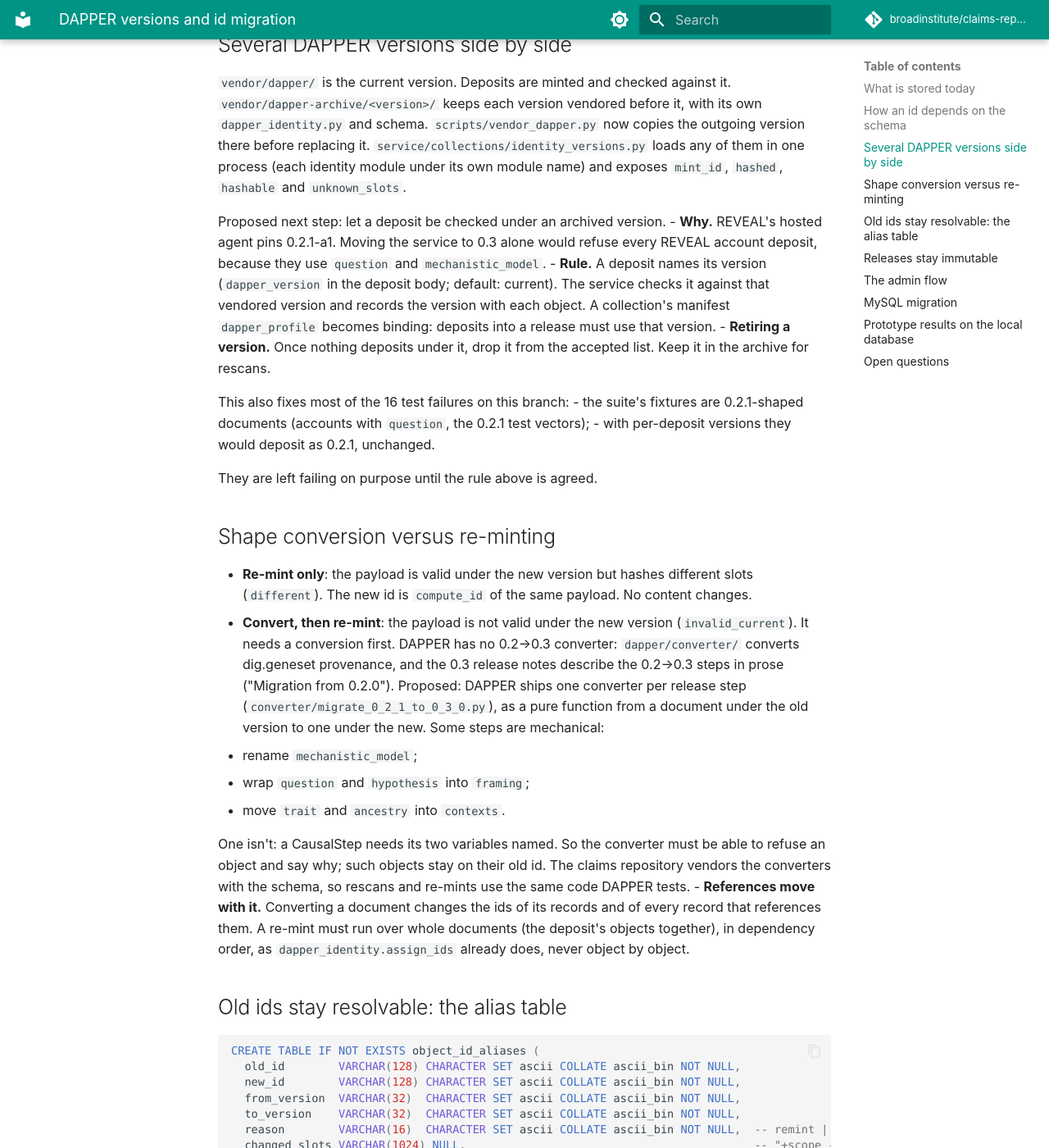
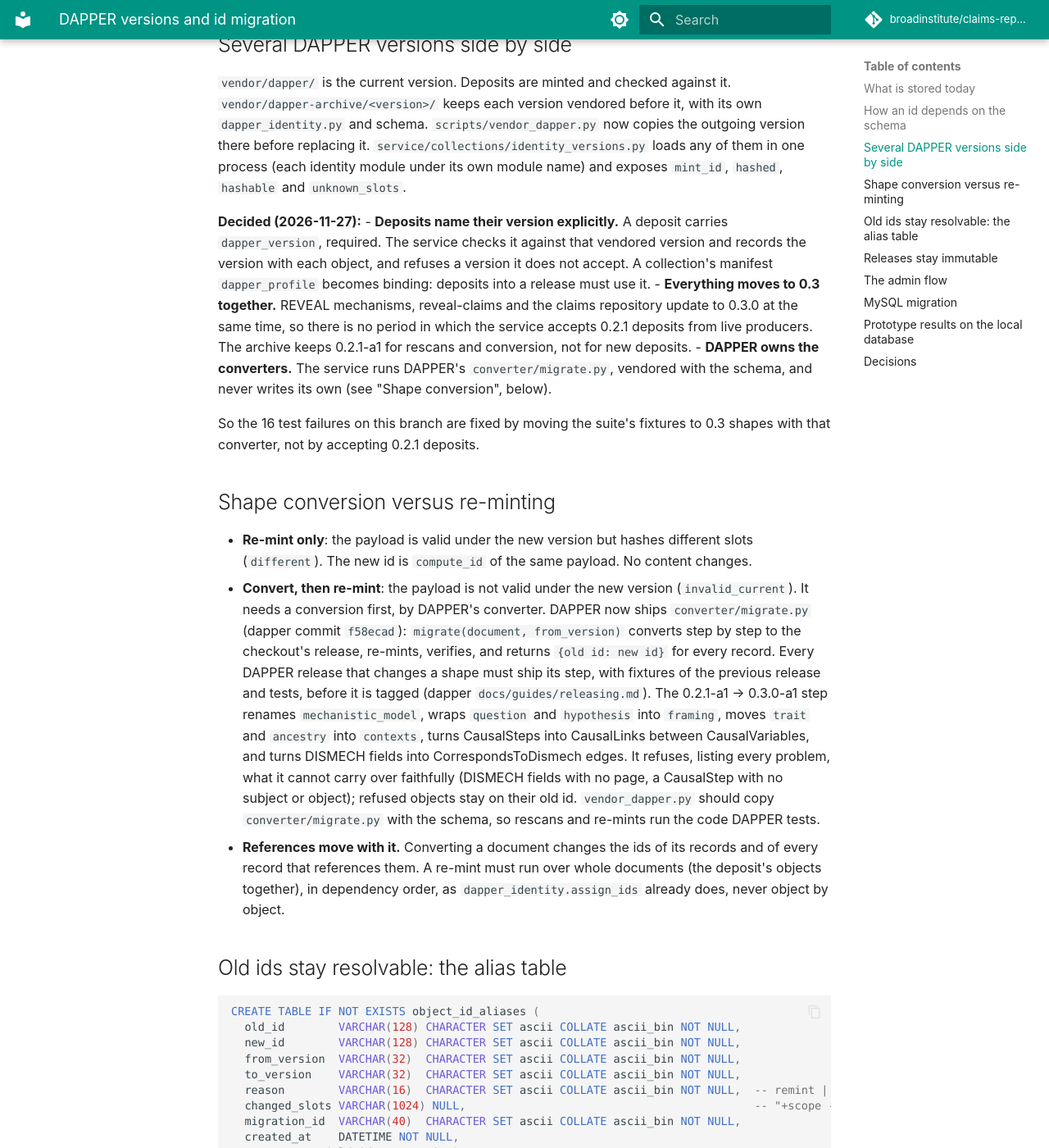
Before and after one commit to broadinstitute/claims-repository, an MkDocs documentation site: the page built from docs/dapper-version-migration.md, in a window 1280 px wide and 1400 px high, scrolled down 1689 px. Shown: the whole window at 82% size. Built offline with MkDocs 1.6.1 and Material for MkDocs 9.7.7, drawn with Linux system fonts in a browser that asks for light colours; comment, search, counter and statistics services are not loaded; some of the changed text lies outside the part shown.

Commit message:
Record the version-migration decisions
Deposits name their DAPPER version explicitly; REVEAL mechanisms,
reveal-claims and the claims repository move to 0.3.0 together, so 0.2.1 is
kept for rescans and conversion only; successor releases take the owner's next
version; DAPPER owns the per-release converters (converter/migrate.py) and the
claims repository vendors and runs them.

Co-Authored-By: Claude Opus 5.5 <noreply@anthropic.com>
Claude-Session: https://claude.ai/code/session_01FRSD1pqG4Tq16r2Va55wXk

```diff
--- a/docs/dapper-version-migration.md
+++ b/docs/dapper-version-migration.md
@@ -63,37 +63,34 @@ schema. `scripts/vendor_dapper.py` now copies the outgoing version there before
 `service/collections/identity_versions.py` loads any of them in one process (each identity module under its own
 module name) and exposes `mint_id`, `hashed`, `hashable` and `unknown_slots`.
 
-Proposed next step: let a deposit be checked under an archived version.
-- **Why.** REVEAL's hosted agent pins 0.2.1-a1. Moving the service to 0.3 alone would refuse every REVEAL
-  account deposit, because they use `question` and `mechanistic_model`.
-- **Rule.** A deposit names its version (`dapper_version` in the deposit body; default: current). The service
-  checks it against that vendored version and records the version with each object. A collection's manifest
-  `dapper_profile` becomes binding: deposits into a release must use that version.
-- **Retiring a version.** Once nothing deposits under it, drop it from the accepted list. Keep it in the archive
-  for rescans.
+**Decided (2026-11-27):**
+- **Deposits name their version explicitly.** A deposit carries `dapper_version`, required. The service checks
+  it against that vendored version and records the version with each object, and refuses a version it does not
+  accept. A collection's manifest `dapper_profile` becomes binding: deposits into a release must use it.
+- **Everything moves to 0.3 together.** REVEAL mechanisms, reveal-claims and the claims repository update to
+  0.3.0 at the same time, so there is no period in which the service accepts 0.2.1 deposits from live
+  producers. The archive keeps 0.2.1-a1 for rescans and conversion, not for new deposits.
+- **DAPPER owns the converters.** The service runs DAPPER's `converter/migrate.py`, vendored with the schema,
+  and never writes its own (see "Shape conversion", below).
 
-This also fixes most of the 16 test failures on this branch:
-- the suite's fixtures are 0.2.1-shaped documents (accounts with `question`, the 0.2.1 test vectors);
-- with per-deposit versions they would deposit as 0.2.1, unchanged.
-
-They are left failing on purpose until the rule above is agreed.
+So the 16 test failures on this branch are fixed by moving the suite's fixtures to 0.3 shapes with that
+converter, not by accepting 0.2.1 deposits.
 
 ## Shape conversion versus re-minting
 
 - **Re-mint only**: the payload is valid under the new version but hashes different slots (`different`). The new
   id is `compute_id` of the same payload. No content changes.
 - **Convert, then re-mint**: the payload is not valid under the new version (`invalid_current`). It needs a
-  conversion first. DAPPER has no 0.2→0.3 converter: `dapper/converter/` converts dig.geneset provenance, and
-  the 0.3 release notes describe the 0.2→0.3 steps in prose ("Migration from 0.2.0"). Proposed: DAPPER ships
-  one converter per release step (`converter/migrate_0_2_1_to_0_3_0.py`), as a pure function from a document
-  under the old version to one under the new. Some steps are mechanical:
-  - rename `mechanistic_model`;
-  - wrap `question` and `hypothesis` into `framing`;
-  - move `trait` and `ancestry` into `contexts`.
-
-  One isn't: a CausalStep needs its two variables named. So the converter must be able to refuse an object and
-  say why; such objects stay on their old id. The claims repository vendors the converters with the schema, so
-  rescans and re-mints use the same code DAPPER tests.
+  conversion first, by DAPPER's converter. DAPPER now ships `converter/migrate.py` (dapper commit `f58ecad`):
+  `migrate(document, from_version)` converts step by step to the checkout's release, re-mints, verifies, and
+  returns `{old id: new id}` for every record. Every DAPPER release that changes a shape must ship its step,
+  with fixtures of the previous release and tests, before it is tagged (dapper `docs/guides/releasing.md`).
+  The 0.2.1-a1 → 0.3.0-a1 step renames `mechanistic_model`, wraps `question` and `hypothesis` into `framing`,
+  moves `trait` and `ancestry` into `contexts`, turns CausalSteps into CausalLinks between CausalVariables, and
+  turns DISMECH fields into CorrespondsToDismech edges. It refuses, listing every problem, what it cannot carry
+  over faithfully (DISMECH fields with no page, a CausalStep with no subject or object); refused objects stay
+  on their old id. `vendor_dapper.py` should copy `converter/migrate.py` with the schema, so rescans and
+  re-mints run the code DAPPER tests.
 - **References move with it.** Converting a document changes the ids of its records and of every record that
   references them. A re-mint must run over whole documents (the deposit's objects together), in dependency order,
   as `dapper_identity.assign_ids` already does, never object by object.
@@ -139,8 +136,7 @@ How the old id behaves:
 A closed release lists ids, and those ids keep resolving to the same bytes. A migration never edits a release.
 For an object collection whose members changed id:
 
-- the migration opens a **new release** of the collection (for example `2026.11.0` → `2026.11.0+dapper-0.3.0`,
-  or the next version the owner chooses);
+- the migration opens a **new release** of the collection, with the next version the owner chooses;
 - it deposits the re-minted objects plus every unchanged member, then closes it;
 - the new release's ResultCollection names the old one in `was_revision_of`, so the chain is in DAPPER itself.
 
@@ -240,13 +236,10 @@ their new ids would cascade to whatever references them. Everything else, includ
 129,926 EvidenceItems and the 87,135 Propositions, is unchanged. The run takes about five minutes on a laptop.
 The full report is the TSV and JSON the script writes.
 
-## Open questions
+## Decisions
 
-- Should a deposit name its DAPPER version explicitly, or should the service try the current version and then the
-  archived ones? Explicit is safer: a payload valid under two versions with different meanings shouldn't be
-  guessed at.
-- How long should the service accept 0.2.1-a1 deposits after 0.3 is current? That is until REVEAL's hosted agent
-  moves to 0.3.
-- Successor release naming for migrated object collections: a new owner-chosen version, or a derived label such
-  as `2026.11.0+dapper-0.3.0`?
-- Should DAPPER own the per-release converters (proposed), or the claims repository?
+- Deposits name their DAPPER version explicitly.
+- REVEAL mechanisms, reveal-claims and the claims repository move to 0.3.0 together; 0.2.1 stays archived for
+  rescans and conversion only.
+- A migrated collection's successor release takes the next version its owner chooses; no derived naming scheme.
+- DAPPER owns the per-release converters; the claims repository vendors and runs them.
```
